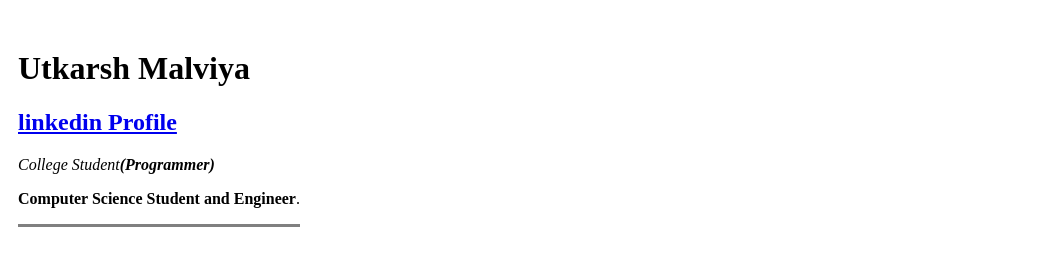
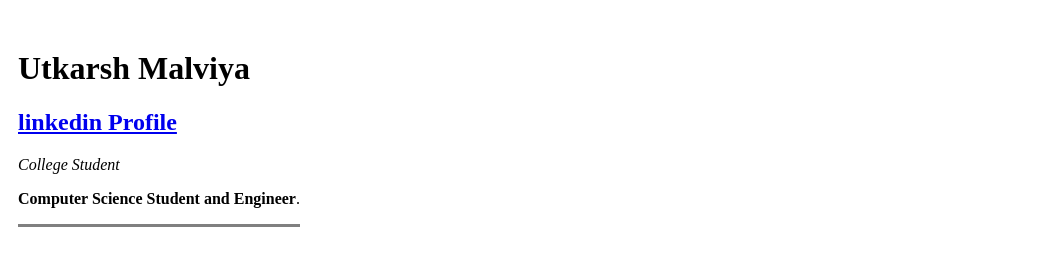
Before and after one commit to UtkarshMalviya11/cv, a plain HTML site: page index.html in a window 1280 px wide. Shown: the top 277 px of the page, 233-1280 px from the left. Drawn offline with Linux system fonts and the light colour scheme.

Commit message:
Update index.html

```diff
--- a/index.html
+++ b/index.html
@@ -15,7 +15,7 @@
       <td>
         <h1>Utkarsh Malviya </h1>
         <h2><a href="https://www.linkedin.com/in/utkarsh-malviya-b03309158/" target="_blank">linkedin Profile</a></h2>
-        <p><em>College Student<strong>(Programmer)</strong></em></p>
+        <p><em>College Student</em></p>
         <p><strong>Computer Science Student and Engineer</strong>.</p>
         <hr size="3" noshade />
       </td>
```
